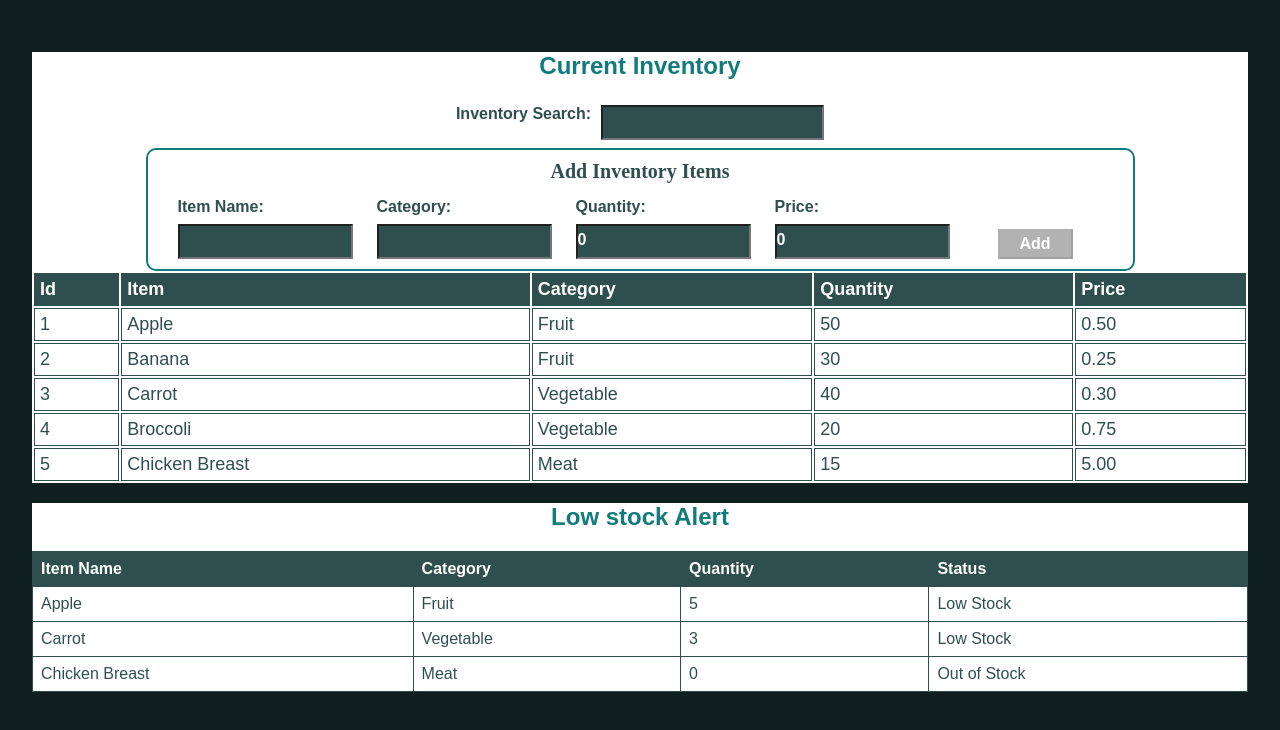
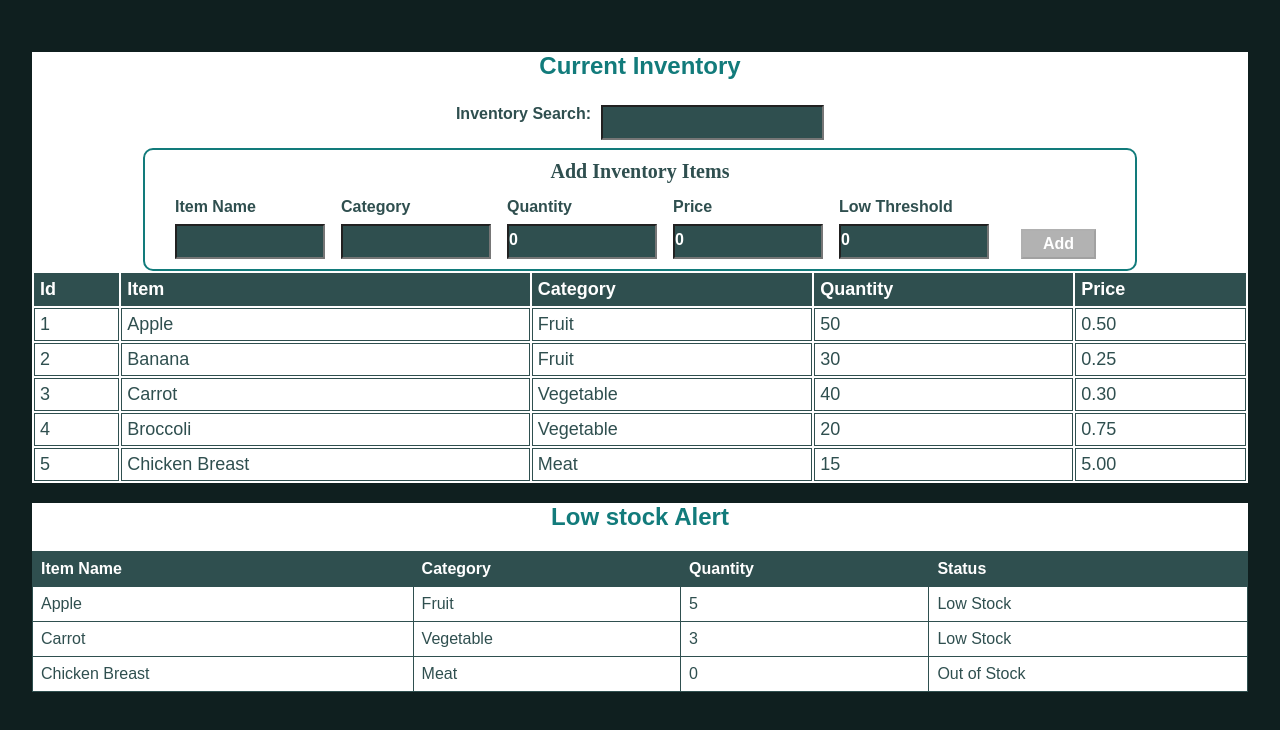
Before and after one commit to MariaMead/Inventory-Management-App, a React (Vite) app in the folder app-management-app/: page / in a window 1280 px wide. Shown: the top 730 px of the page. Built offline with nearby package versions, Linux system fonts and the light colour scheme.

Commit message:
Added low Stock threshold to the form to be able to connect to low stock alert.

```diff
--- a/app-management-app/src/components/addInventoryItem/addInventoryItem.css
+++ b/app-management-app/src/components/addInventoryItem/addInventoryItem.css
@@ -1,5 +1,5 @@
 .inventory-form {
-    max-width: 975px;
+    max-width: 980px;
     width: 100%;
     margin: 0 auto;
     border-radius: 10px;
@@ -18,7 +18,7 @@
 form {
   display: flex;
   flex-wrap: wrap;
-  gap: 1.5em;
+  gap: 1.0em;
   padding: 5px;
   margin-left: 20px;
 }
@@ -32,7 +32,7 @@ label, input {
 
 .item-data {
     width: 100%;
-    max-width: 175px;
+    max-width: 150px;
     display: flex;
     flex-direction: column;
 
--- a/app-management-app/src/components/addInventoryItem/addInventoryItem.tsx
+++ b/app-management-app/src/components/addInventoryItem/addInventoryItem.tsx
@@ -11,6 +11,7 @@ export function AddInventoryItemForm({
     const [ category, setCategory ] = useState<string>("");
     const [ quantity, setQuantity ] = useState<number>(0);
     const [ price, setPrice ] = useState<number>(0);
+    const [ lowStockThreshold, setLowThreshold] = useState<number>(0);
     const [ error, setError ] = useState<string>("");
 
     const formSubmit = (event:React.FormEvent<HTMLFormElement>) => {
@@ -37,11 +38,17 @@ export function AddInventoryItemForm({
             return;
         }
 
+        if(!lowStockThreshold) {
+            setError("Must set a low stock threshold.");
+            return;
+        }
+
         addInventoryItem({ name, category, quantity, price});
         setName("");
         setCategory("");
         setQuantity(0);
         setPrice(0);
+        setLowThreshold(0);
     };
 
     return(
@@ -49,7 +56,7 @@ export function AddInventoryItemForm({
             <h3 className="title">Add Inventory Items</h3>
             <form onSubmit={formSubmit}>
                 <div className="item-data">
-                    <label htmlFor="item-name">Item Name:</label>
+                    <label htmlFor="item-name">Item Name</label>
                     <input
                         id="item-name"
                         type="text"
@@ -59,7 +66,7 @@ export function AddInventoryItemForm({
                 </div>
 
                 <div className="item-data">
-                    <label htmlFor="item-category">Category:</label>
+                    <label htmlFor="item-category">Category</label>
                     <input
                         id="item-category"
                         type="text"
@@ -69,7 +76,7 @@ export function AddInventoryItemForm({
                 </div>
 
                 <div className="item-data">
-                    <label htmlFor="item-quantity">Quantity:</label>
+                    <label htmlFor="item-quantity">Quantity</label>
                     <input
                         id="item-quantity"
                         type="number"
@@ -79,12 +86,22 @@ export function AddInventoryItemForm({
                 </div>
 
                 <div className="item-data">
-                    <label htmlFor="item-price">Price:</label>
+                    <label htmlFor="item-price">Price</label>
                     <input
                         id="item-price"
                         type="number"
                         value={price}
                         onChange={(event) => setPrice(event.target.valueAsNumber)}
+                    />
+                </div>
+
+                <div className="item-data">
+                    <label htmlFor="item-lowThreshold">Low Threshold</label>
+                    <input
+                        id="item-lowThreshold"
+                        type="number"
+                        value={lowStockThreshold}
+                        onChange={(event) => setLowThreshold(event.target.valueAsNumber)}
                     />
                 </div>
 
@@ -95,7 +112,7 @@ export function AddInventoryItemForm({
                     type="submit"
                     className="submitButton"
                     value="Add"
-                    disabled={!name || !category || !quantity || !price}
+                    disabled={!name || !category || !quantity || !price || !lowStockThreshold}
                 />
             </form>
         </div>
--- a/app-management-app/src/components/inventorySearch/inventorySearch.tsx
+++ b/app-management-app/src/components/inventorySearch/inventorySearch.tsx
@@ -8,14 +8,15 @@ export interface InventoryItem {
     category: string;
     quantity: number;
     price: number;
+    lowStockThreshold?: number;
 }
 //Test data for Inventory list
  export const dataInventory: InventoryItem[] = [
-{ id: "1", name: "Apple", category: "Fruit", quantity: 50, price: 0.5 },
-  { id: "2", name: "Banana", category: "Fruit", quantity: 30, price: 0.25 },
-  { id: "3", name: "Carrot", category: "Vegetable", quantity: 40, price: 0.3 },
-  { id: "4", name: "Broccoli", category: "Vegetable", quantity: 20, price: 0.75 },
-  { id: "5", name: "Chicken Breast", category: "Meat", quantity: 15, price: 5.0 }
+{ id: "1", name: "Apple", category: "Fruit", quantity: 50, price: 0.5, lowStockThreshold:10},
+  { id: "2", name: "Banana", category: "Fruit", quantity: 30, price: 0.25, lowStockThreshold:10 },
+  { id: "3", name: "Carrot", category: "Vegetable", quantity: 40, price: 0.3, lowStockThreshold:8 },
+  { id: "4", name: "Broccoli", category: "Vegetable", quantity: 20, price: 0.75, lowStockThreshold: 10 },
+  { id: "5", name: "Chicken Breast", category: "Meat", quantity: 15, price: 5.0, lowStockThreshold: 5 }
 ];
 
 
```
